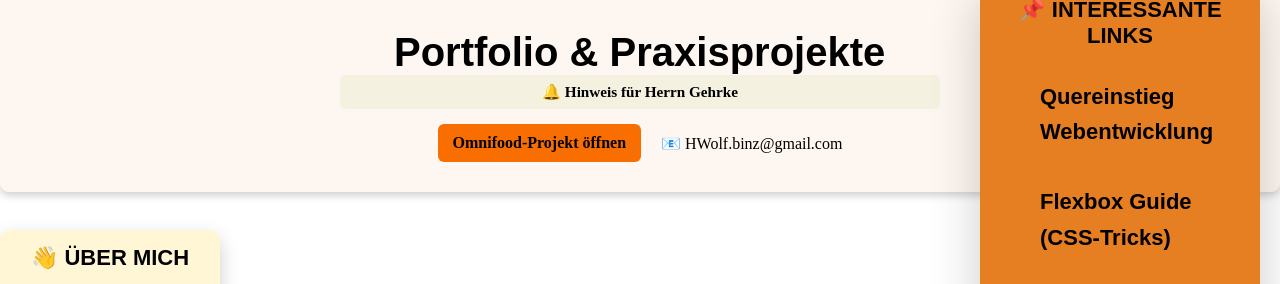
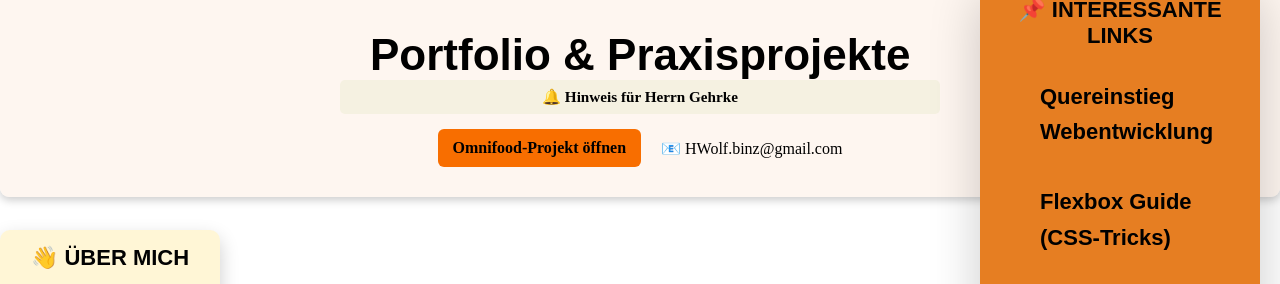
Before and after one commit to HenryBinz/portfolio, a plain HTML site: page index.html in a window 1280 px wide. Shown: the top 284 px of the page. Drawn offline with Linux system fonts and the light colour scheme.

Commit message:
Update style.css

```diff
--- a/style.css
+++ b/style.css
@@ -9,7 +9,7 @@ li {
 }
 
 h1 {
-  font-size: 40px;
+  font-size: 44px;
 }
 
 h1,
```
